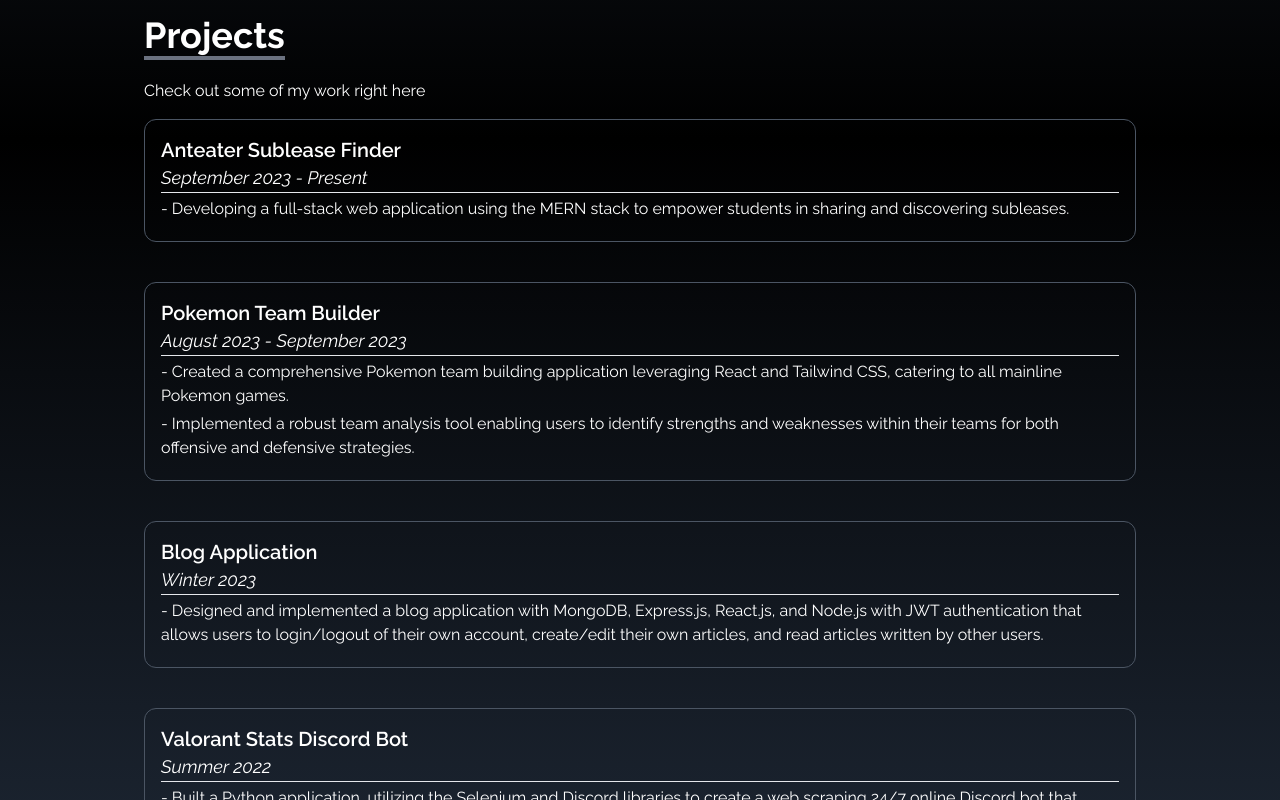
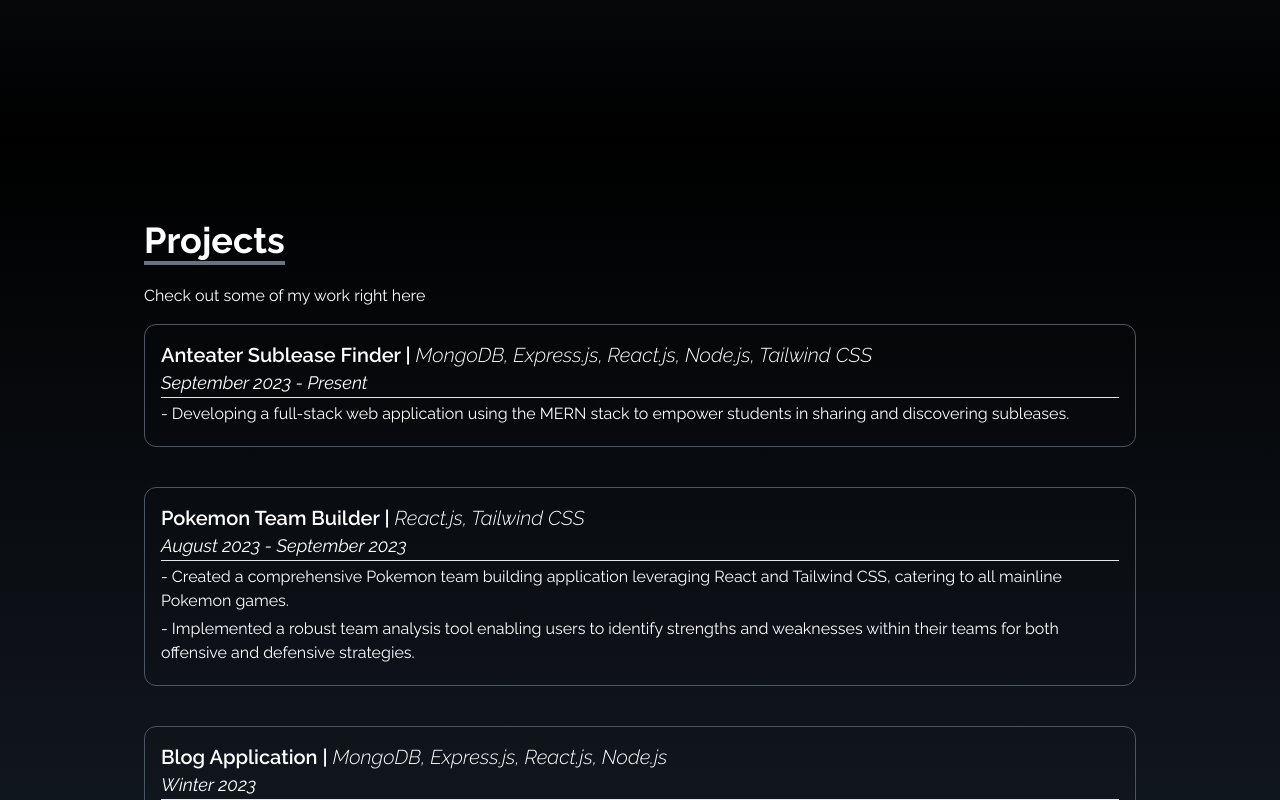
Before and after one commit to RaymondYan38/portfolio, a React (Create React App) app: page / in a window 1280 px wide. Shown: the part 1460-2260 px from the top of the page. Built offline with nearby package versions, Linux system fonts and the light colour scheme.

Commit message:
fixed all bugs

```diff
--- a/src/components/Contact.jsx
+++ b/src/components/Contact.jsx
@@ -3,6 +3,7 @@ import React from "react";
 const Contact = () => {
   return (
     <div
+      id="contact"
       name="contact"
       className="w-full h-screen bg-gradient-to-b from-gray-800 to-black p-4 text-white"
     >
@@ -25,18 +26,21 @@ const Contact = () => {
               name="name"
               placeholder="Enter your name"
               className="p-2 bg-transparent border-2 rounded-md text-white focus:outline-none"
+              autoComplete="name"
             />
             <input
               type="text"
               name="email"
               placeholder="Enter your email"
               className="my-4 p-2 bg-transparent border-2 rounded-md text-white focus:outline-none"
+              autoComplete="email"
             />
             <textarea
               name="message"
               placeholder="Enter your message"
               rows="10"
               className="p-2 bg-transparent border-2 rounded-md text-white focus:outline-none"
+              autoComplete="off"
             ></textarea>
 
             <button className="text-white bg-gradient-to-b from-cyan-500 to-blue-500 px-6 py-3 my-8 mx-auto flex items-center rounded-md hover:scale-110 duration-300">
--- a/src/components/Experience.jsx
+++ b/src/components/Experience.jsx
@@ -34,6 +34,7 @@ const Experience = () => {
   ];
   return (
     <div
+      id="experience"
       name="experience"
       className="bg-gradient-to-b from-gray-800 to-black w-full h-screen"
     >
--- a/src/components/Home.jsx
+++ b/src/components/Home.jsx
@@ -6,6 +6,7 @@ import { Link } from "react-scroll";
 const Home = () => {
   return (
     <div
+      id="home"
       name="home"
       className="h-screen w-full bg-gradient-to-b from-black via-black to-gray-800"
     >
--- a/src/components/Projects.jsx
+++ b/src/components/Projects.jsx
@@ -3,7 +3,7 @@ import React from "react";
 const Projects = () => {
   const projects = [
     {
-      id: 0,
+      id: 1,
       title: "Anteater Sublease Finder",
       tech: ["MongoDB", "Express.js", "React.js", "Node.js", "Tailwind CSS"],
       date: "September 2023 - Present",
@@ -15,7 +15,7 @@ const Projects = () => {
       ],
     },
     {
-      id: 1,
+      id: 2,
       title: "Pokemon Team Builder",
       tech: ["React.js", "Tailwind CSS"],
       date: "August 2023 - September 2023",
@@ -31,7 +31,7 @@ const Projects = () => {
       ],
     },
     {
-      id: 2,
+      id: 3,
       title: "Blog Application",
       tech: ["MongoDB", "Express.js", "React.js", "Node.js"],
       date: "Winter 2023",
@@ -43,7 +43,7 @@ const Projects = () => {
       ],
     },
     {
-      id: 3,
+      id: 4,
       title: "Valorant Stats Discord Bot",
       tech: ["Python", "Selenium", "Discord"],
       date: "Summer 2022",
@@ -55,7 +55,7 @@ const Projects = () => {
       ],
     },
     {
-      id: 4,
+      id: 5,
       title: "Zot Point Average",
       tech: ["Javascript", "HTML", "CSS"],
       date: "Zot Hacks Winner 2021",
@@ -70,8 +70,9 @@ const Projects = () => {
 
   return (
     <div
-      name="projects"
-      className="bg-gradient-to-b from-black to-gray-800 w-full text-white md:h-screen"
+      id="projects"
+      // name="projects"
+      className="bg-gradient-to-b from-black to-gray-800 w-full text-white p-16" // might need to adjust padding whenever updating data for some reason
     >
       <div className="max-w-screen-lg p-4 mx-auto flex flex-col justify-center w-full h-full">
         <div className="pb-8">
@@ -81,12 +82,15 @@ const Projects = () => {
           <p className="py-6">Check out some of my work right here</p>
         </div>
         <div className="-mt-20">
-          {projects.map(({ id, title, date, description }) => (
+          {projects.map(({ id, title, date, description, tech }) => (
             <div
               key={id}
               className="mt-10 border border-gray-600 rounded-xl p-4"
             >
-              <div className="text-xl font-semibold">{title}</div>
+              <div className="text-xl font-semibold">
+                {title} |{" "}
+                <span className="italic font-light">{tech.join(", ")}</span>
+              </div>
               <div className="text-lg italic">{date}</div>
               <div className="border-b mb-1" />
               {description.map(({ id, text }) => (
```
